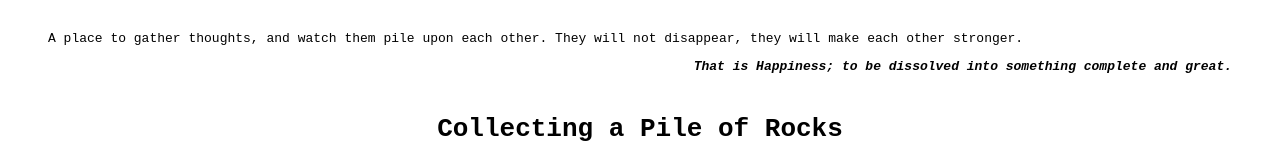
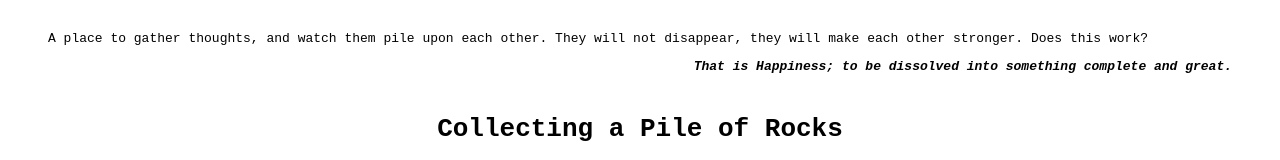
Before and after one commit to zachmandeville/Collecting, a plain HTML site: page index.html in a window 1280 px wide. Shown: the top 160 px of the page. Drawn offline with Linux system fonts and the light colour scheme.

Commit message:
Making sure I can do this!

```diff
--- a/index.html
+++ b/index.html
@@ -14,7 +14,7 @@
 
 
 <body style="padding: 10px 40px 10px 40px;">
-	<p>A place to gather thoughts, and watch them pile upon each other.  They will not disappear, they will make each other stronger.</p>
+	<p>A place to gather thoughts, and watch them pile upon each other.  They will not disappear, they will make each other stronger. Does this work?</p>
 	<p align="right"><strong><em>That is Happiness; to be dissolved into something complete and great.</em></strong></p>
 	<center><h1 style="margin-top: 40px;">Collecting a Pile of Rocks</h1></center>
 	<h3>Pieces</h3>
```
